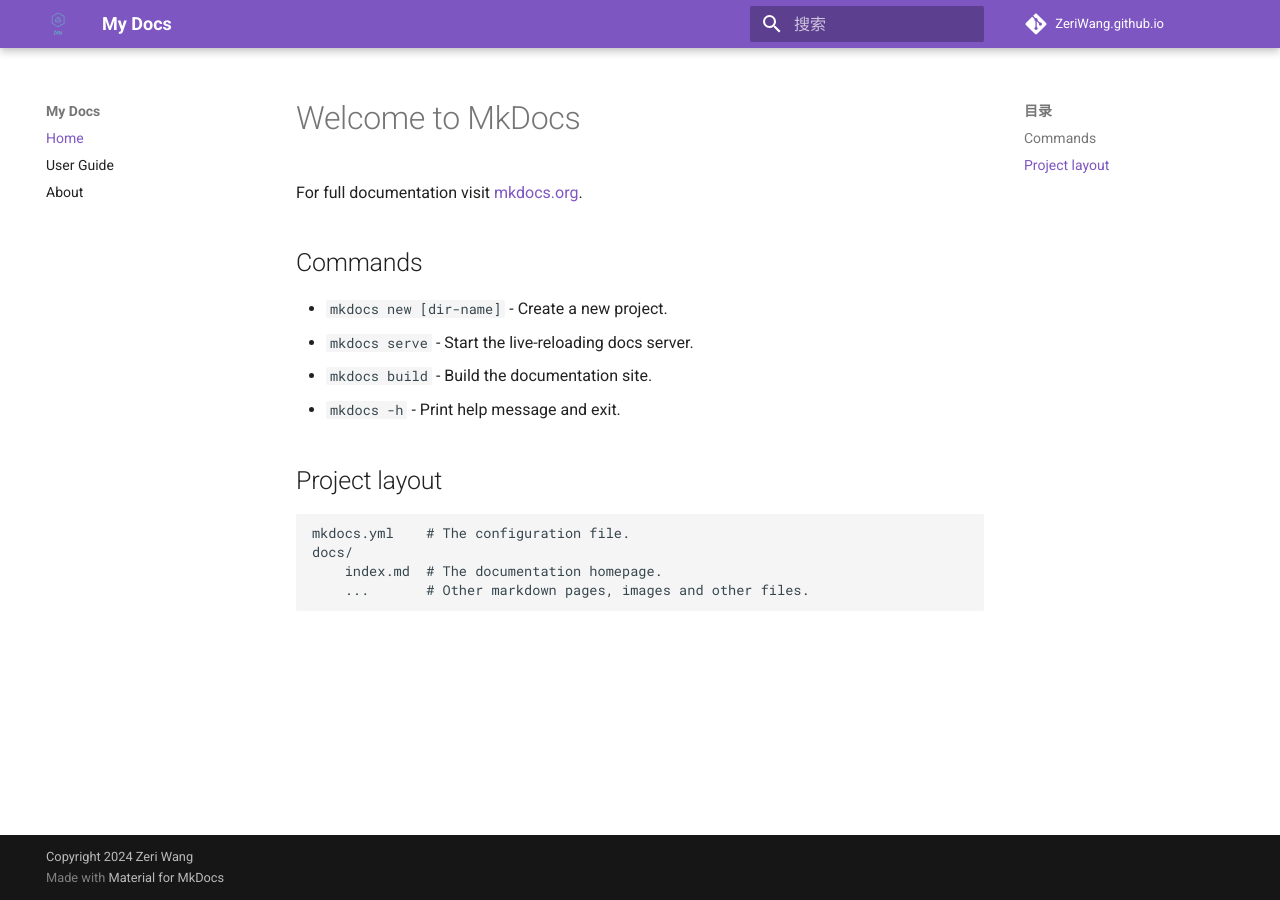
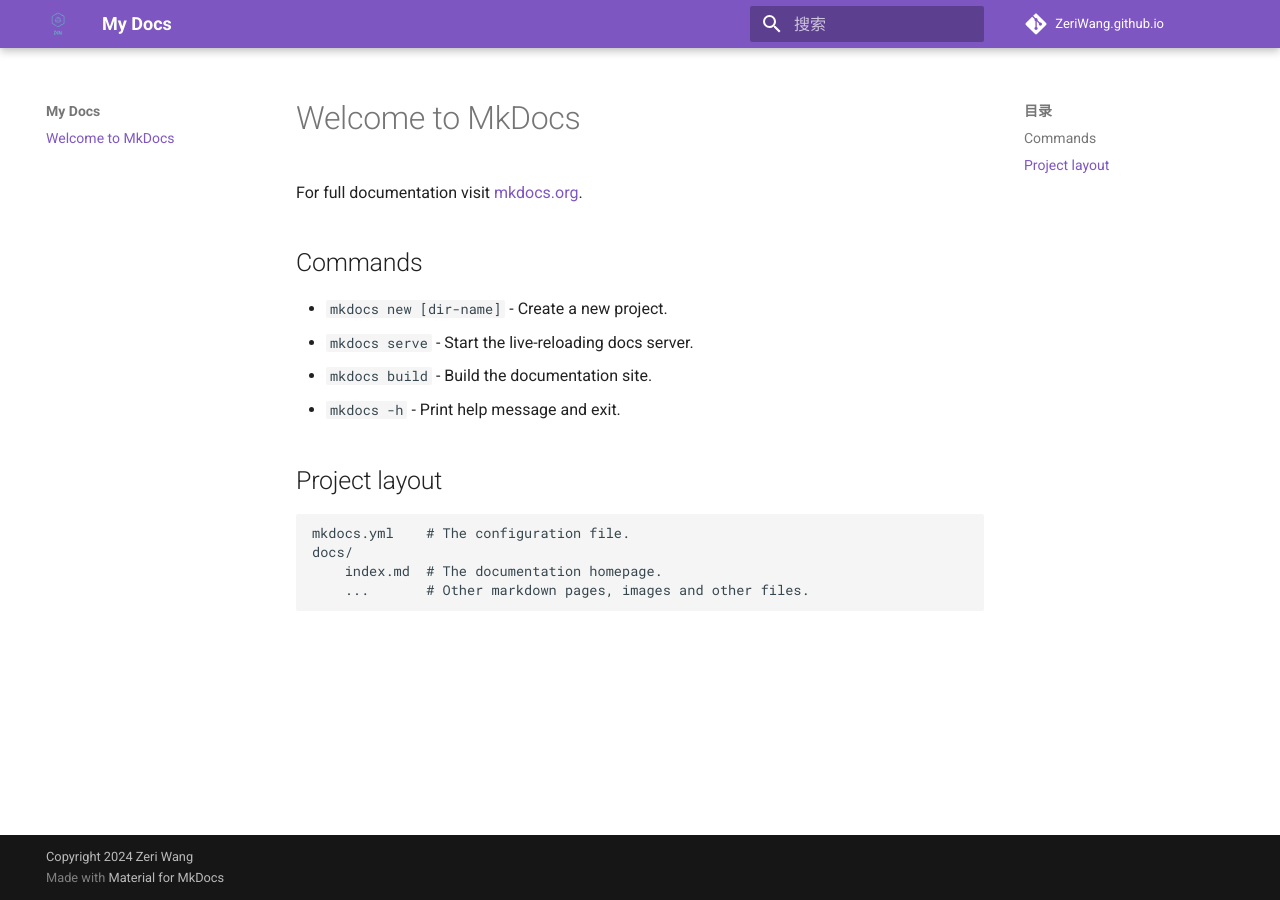
Before and after one commit to ZeriWang/ZeriWang.github.io, an MkDocs documentation site: the page built from docs/index.md, in a window 1280 px wide. Built offline with MkDocs 1.6.1 and Material for MkDocs 9.7.7, drawn with Linux system fonts in a browser that asks for light colours; comment, search, counter and statistics services are not loaded.

Commit message:
feat: Remove nav

```diff
--- a/mkdocs.yml
+++ b/mkdocs.yml
@@ -35,9 +35,3 @@
   font:
     text: 'Roboto'
     code: 'Roboto Mono'
-
-# Navigation
-nav:
-  - Home: index.md
-  - User Guide: user-guide.md
-  - About: about.md
```
